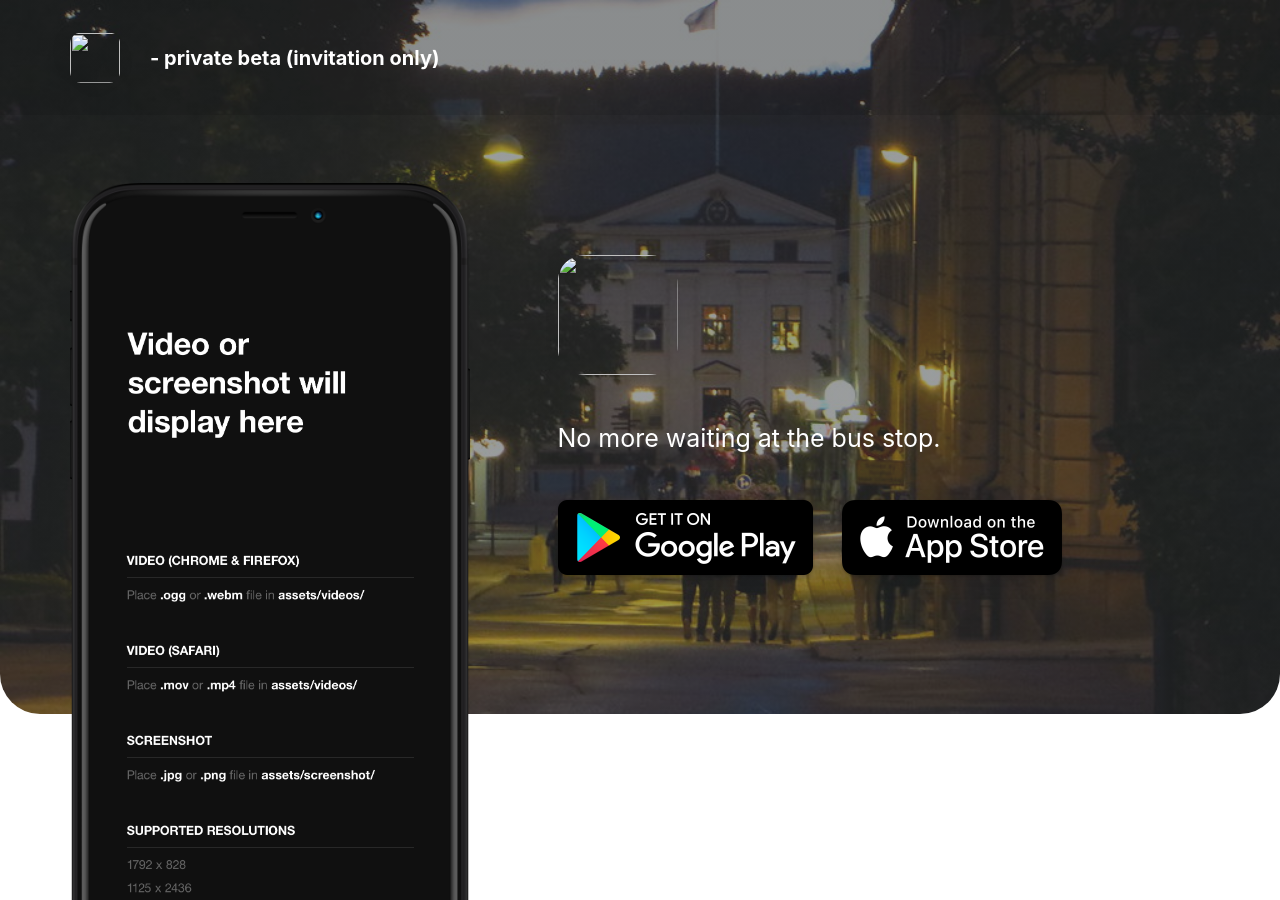
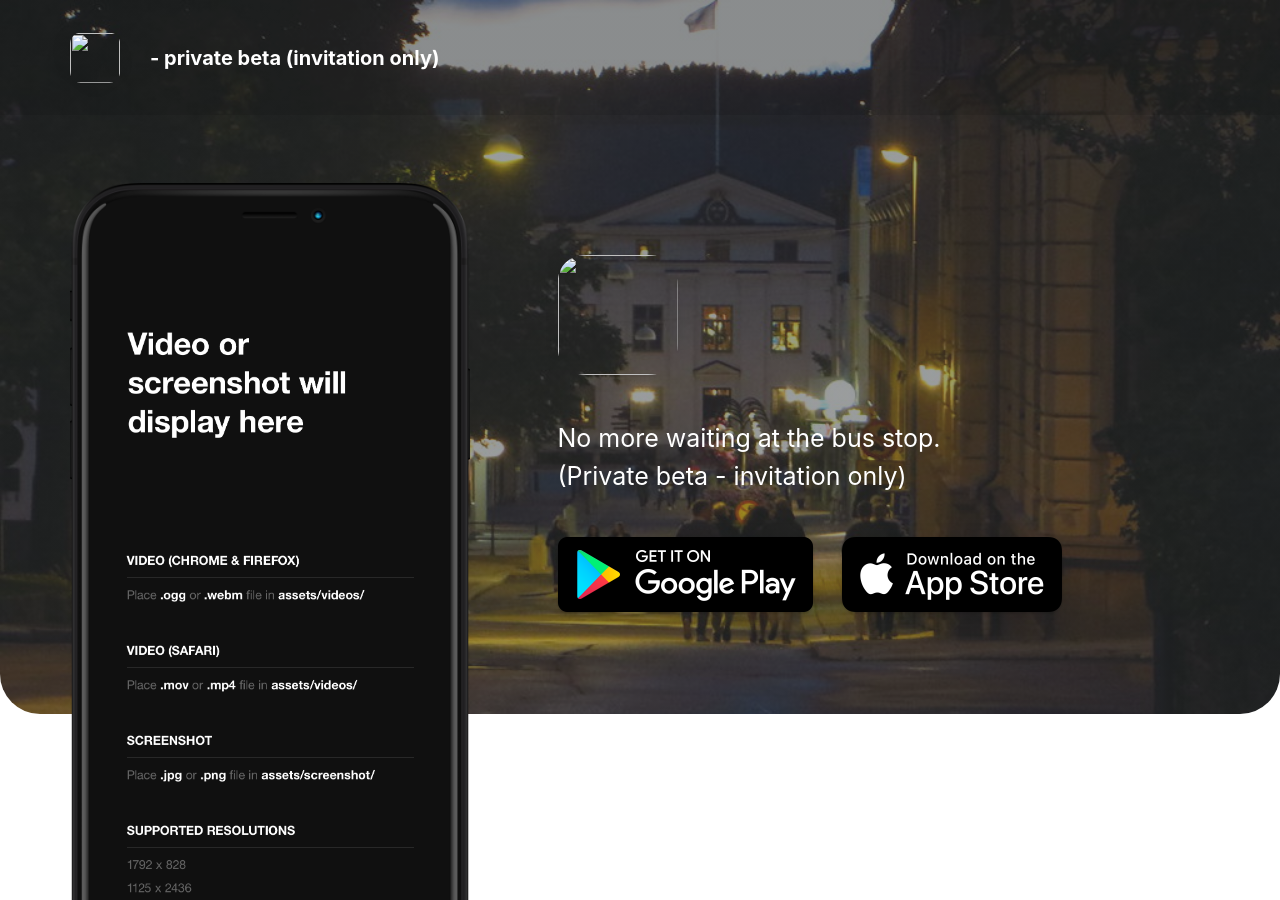
Before and after one commit to tunnll/tunnll.github.io, a Jekyll site: the page built from index.html, in a window 1280 px wide and 900 px high. Built offline with Jekyll 4.4.1, drawn with Linux system fonts in a browser that asks for light colours; nearby versions of some CDN libraries.

Commit message:
Added a beta notice to the body

```diff
--- a/_config.yml
+++ b/_config.yml
@@ -12,7 +12,7 @@ presskit_download_link                    :
 app_icon                                  : # assets/appicon.png                      # Automatically populates if not set and if iOS app ID is set.  Otherwise enter path to icon file manually.
 app_name                                  :                                           # Automatically populates if not set and if iOS app ID is set.  Otherwise enter manually.
 app_price                                 :                                           # Automatically populates if not set and if iOS app ID is set.  Otherwise enter manually.
-app_description                           : No more waiting at the bus stop.
+app_description                           : No more waiting at the bus stop. <br/> (Private beta - invitation only)
 
 enable_smart_app_banner                   : true                                      # Set to true to show a smart app banner at top of page on mobile devices.
 
```
